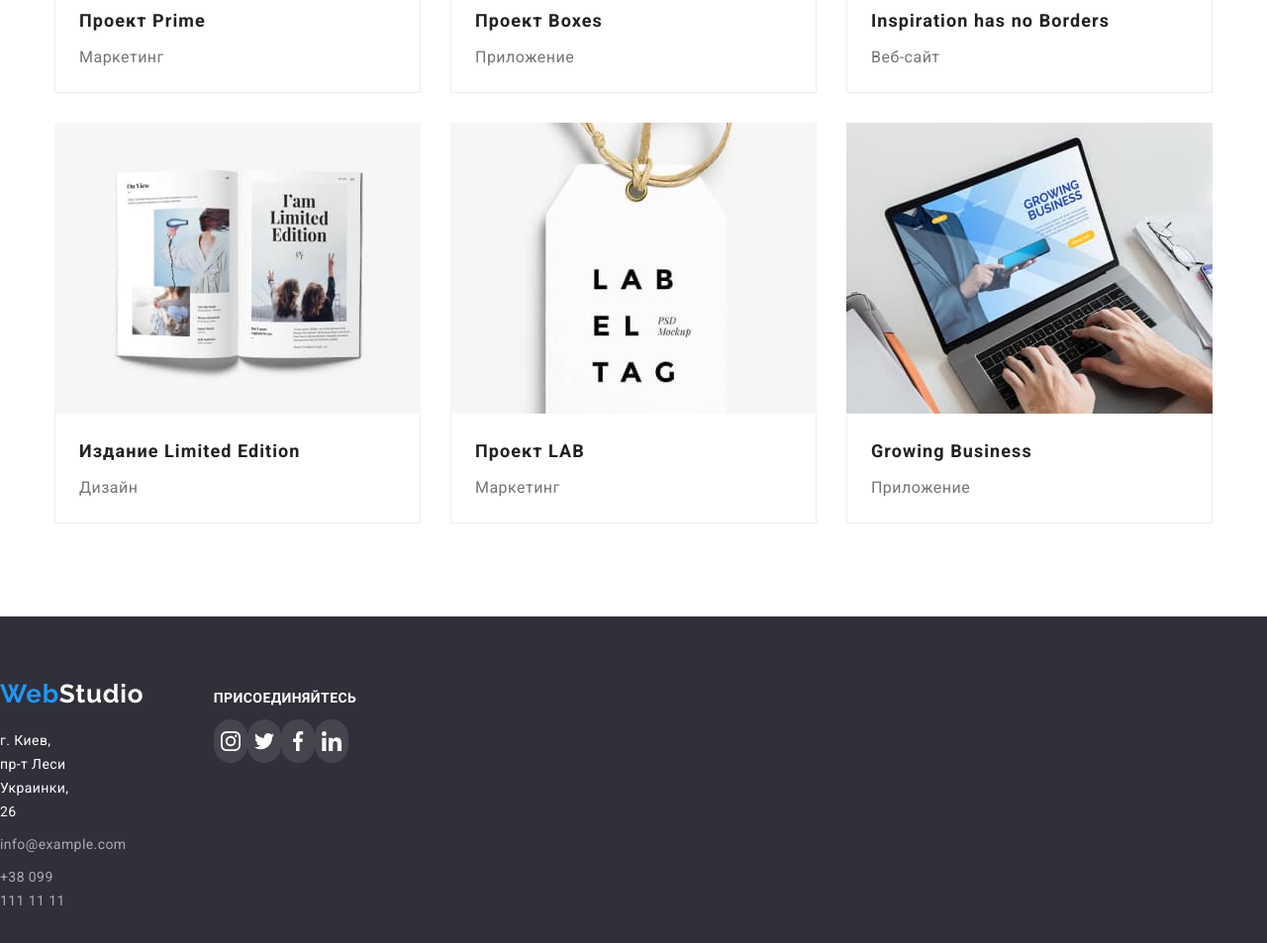
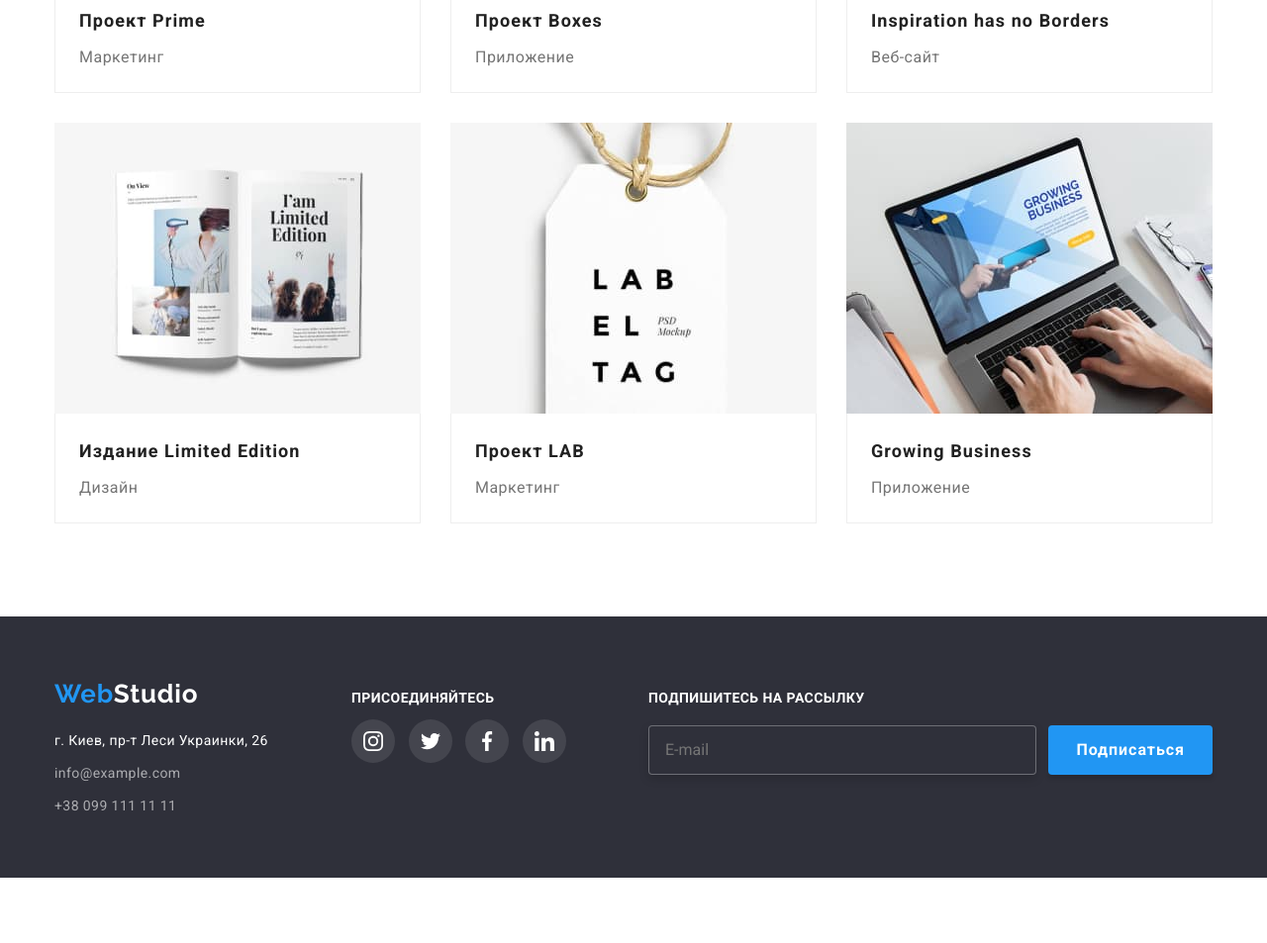
Before and after one commit to aleksandr031091/goit-markup-hw-06, a plain HTML site: page portfolio.html in a window 1280 px wide. Shown: the part 1024-1977 px from the top of the page at 99% size. After the commit the page ends 1911 px from the top, so only its background shows below. Drawn offline with nearby package versions, Linux system fonts and the light colour scheme.

Commit message:
Дз№6 перенос футера в портфолио

```diff
--- a/portfolio.html
+++ b/portfolio.html
@@ -305,7 +305,7 @@
     </main>
 
     <footer class="footer-head">
-      <div class="container-footer">
+      <div class="container container-footer">
         <div class="contact-box">
           <a href="./index.html" class="logo-footer">
             <span class="capital-footer">Web</span>Studio</a
@@ -318,7 +318,7 @@
             <a href="" class="footer-head-tel">+38 099 111 11 11</a>
           </address>
         </div>
-        <div class="social-box">
+        <div class="contact-box">
           <p class="tittle-social">присоединяйтесь</p>
           <ul class="list list-social">
             <li class="items">
@@ -351,6 +351,18 @@
             </li>
           </ul>
         </div>
+        <div class="subscribe-box">
+          <b class="tittle-subscribe">Подпишитесь на рассылку</b>
+          <form class="subscribe-form">
+            <input
+              type="email"
+              name="mail"
+              class="input-subscribe"
+              placeholder="E-mail"
+            />
+            <button type="submit" class="button-subscribe">Подписаться</button>
+          </form>
+        </div>
       </div>
     </footer>
   </body>
```
